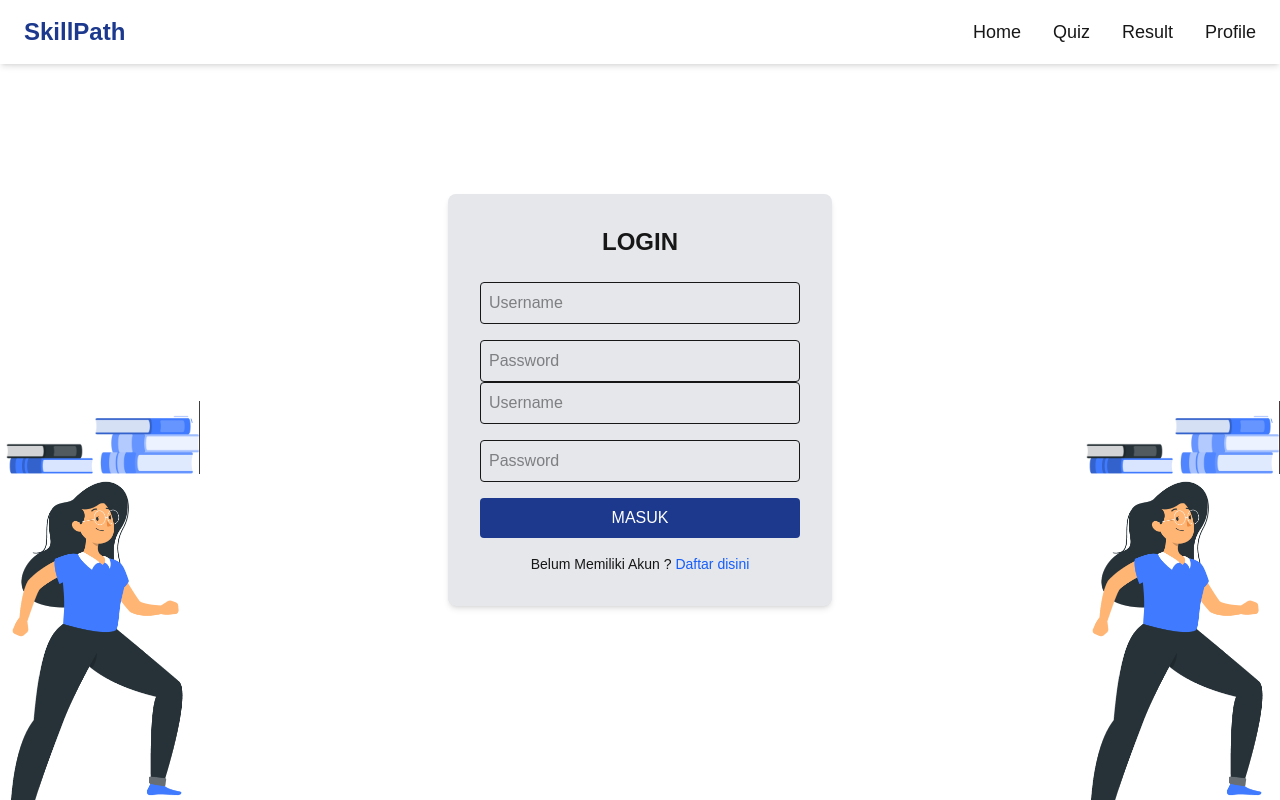
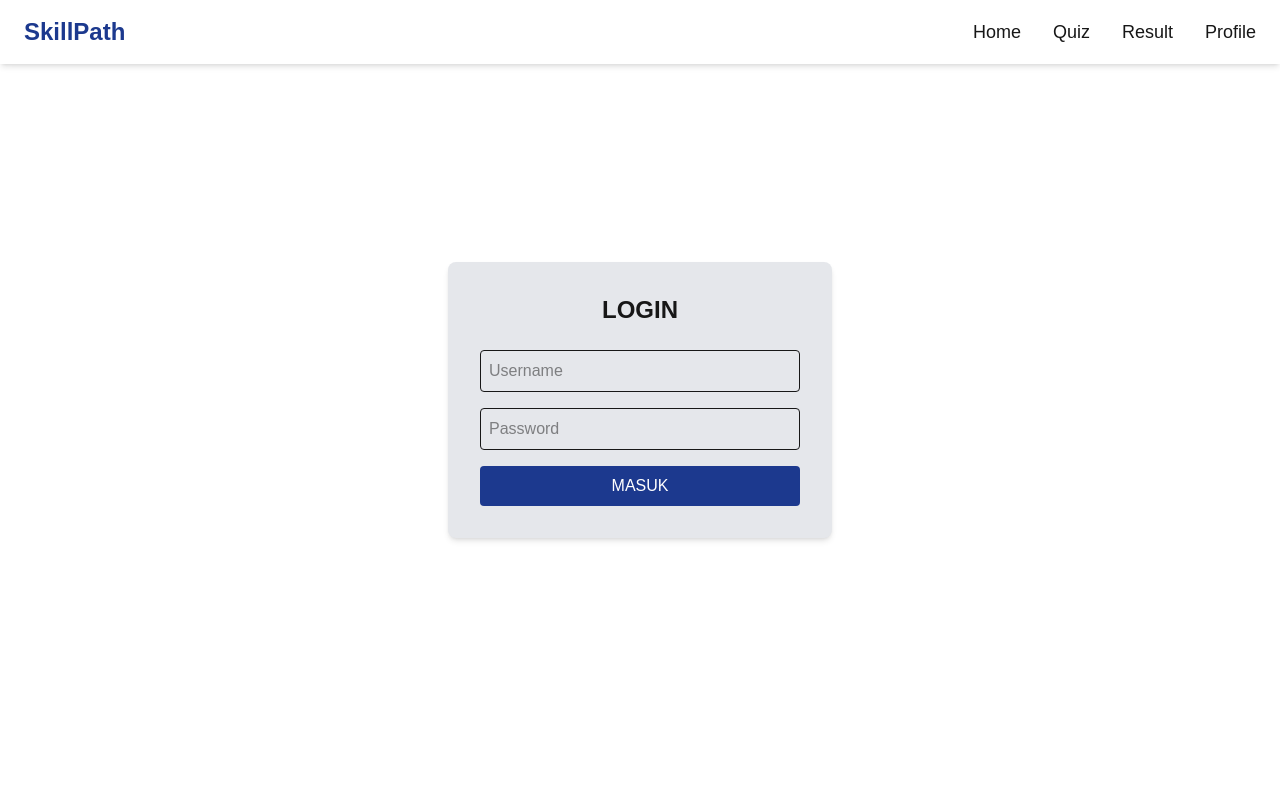
Before and after one commit to shairafathiya/SkillPath, a Next.js app: page /login in a window 1280 px wide. Built offline with nearby package versions, Linux system fonts and the light colour scheme.

Commit message:
fix : bug minor pada login

```diff
--- a/src/app/login/page.tsx
+++ b/src/app/login/page.tsx
@@ -1,4 +1,5 @@
 import Image from "next/image";
+
 export default function LoginPage() {
     return (
       <div className="min-h-screen flex items-center justify-center bg-white">
@@ -18,58 +19,14 @@ export default function LoginPage() {
           />
         </form>
         <form className="space-y-4">
-  <input type="text" placeholder="Username" className="w-full p-2 border rounded" />
-  <input type="password" placeholder="Password" className="w-full p-2 border rounded" />
+
   <button
     type="submit"
-    className="w-full bg-blue-900 text-white p-2 rounded hover:bg-blue-800"
-  >
+    className="w-full space-y-4 bg-blue-900 text-white p-2 rounded hover:bg-blue-800 mt-4 ">
     MASUK
   </button>
 </form>
- {/* Link ke halaman daftar */}
-  <p className="text-center text-sm mt-4">
-  Belum Memiliki Akun ?{" "}
-  <a href="/daftar" className="text-blue-600 hover:underline">
-    Daftar disini
-  </a>
-</p>
 </div>
- {/* Ilustrasi kiri bawah */}
- <div className="absolute bottom-0 left-0">
- <Image
-          src="/img/Learning2.png"
-          alt="Ilustrasi orang"
-          width={200}
-          height={200}
-          className="object-contain"
- />
- <Image
-          src="/img/Learning1.png"
-          alt="Ilustrasi orang"
-          width={200}
-          height={200}
-          className="object-contain"
-        />
-    </div>
-     {/* Ilustrasi kanan bawah */}
-     <div className="absolute bottom-0 right-0">
-<Image
-          src="/img/Learning2.png"
-          alt="Ilustrasi buku"
-          width={200}
-          height={200}
-          className="object-contain"
-/>
-<Image
-          src="/img/Learning1.png"
-          alt="Ilustrasi buku"
-          width={200}
-          height={200}
-          className="object-contain"
-/>
-      </div>
-    </div>
-
-  )
+</div>
+)
 }
--- a/src/app/page.tsx
+++ b/src/app/page.tsx
@@ -1,5 +1,6 @@
 
 
+import Link from "next/link";
 import React from "react";
 
 export default function Home() {
@@ -19,7 +20,7 @@ export default function Home() {
             dan memilih jalur pendidikan yang tepat untuk masa depan.
           </p>
           <button className="mt-6 bg-blue-900 text-white px-6 py-3 rounded shadow hover:bg-blue-800">
-            Mulai Test
+           <Link href ="/login" >Mulai Test</Link>
           </button>
         </div>
 
```
